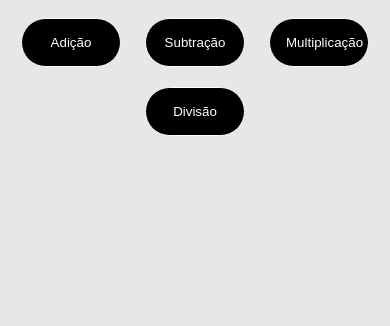
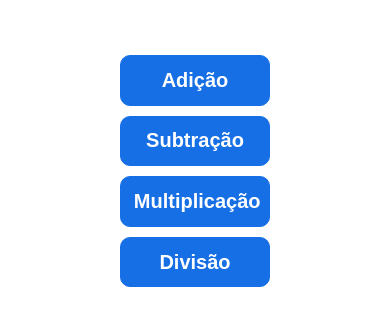
Before and after one commit to luiscarriel/Calculadora, a plain HTML site: page index.html in a window 390 px wide. Drawn offline with Linux system fonts and the light colour scheme.

Commit message:
feat: style and responsive completed

```diff
--- a/style.css
+++ b/style.css
@@ -1,23 +1,40 @@
 body{
-    background-color: #e7e7e7;
+    padding: 0px;
+    margin: 0px;
+}
+
+.container-principal{
+    flex-wrap: wrap;
+    max-width: 960px;
+    margin: 0 auto;
+}
+
+.container{
+    padding: 50px 300px;
     text-align: center;
 }
 
-.container button{
-    margin: 10px;
+p{
+    font-size: 1.25em;
+    font-weight: bold;
+    color: #166fe5;
 }
 
 button{
-    padding: 1rem;
-    width: 100px;
-    border: 1px solid white;
-    border-radius: 25px;
-    background-color: black;
+    padding: 0.8rem;
+    width: 150px;
+    border: none;
+    border: 1px solid #166fe5;
+    border-radius: 10px;
+    background-color: #166fe5;
     color: white;
+    font-size: 1.25em;
+    font-weight: bold;
+    margin: 5px;
 }
 
-#result{
-    font-family: Arial, Helvetica, sans-serif;
-    font-size: 20pt;
-    color: tomato;
+@media(max-width: 768px){
+    .container{
+        padding: 50px 80px;
+    }
 }
```
